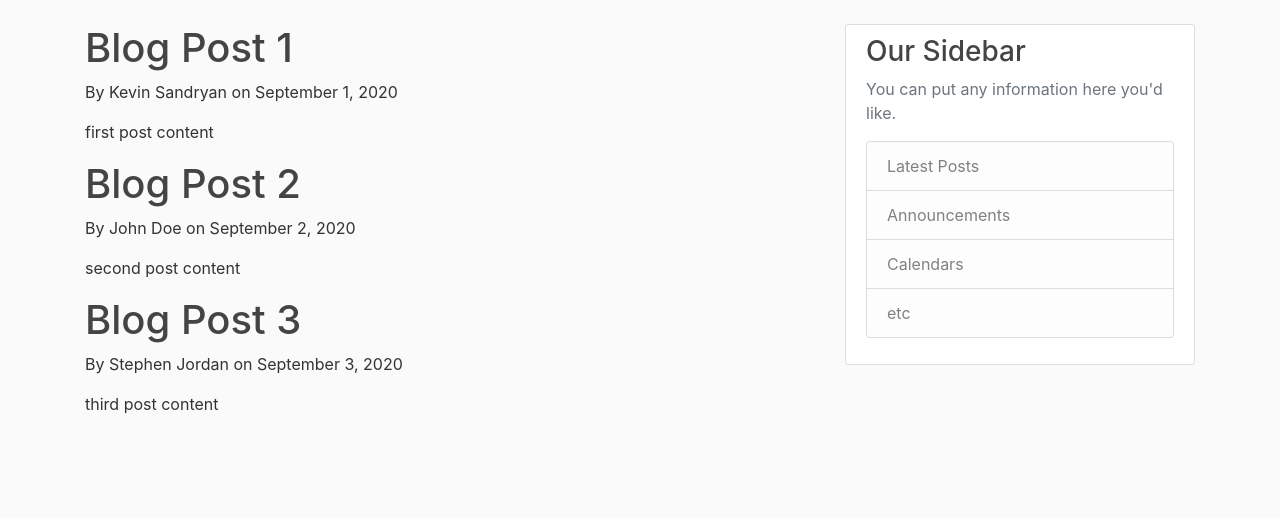
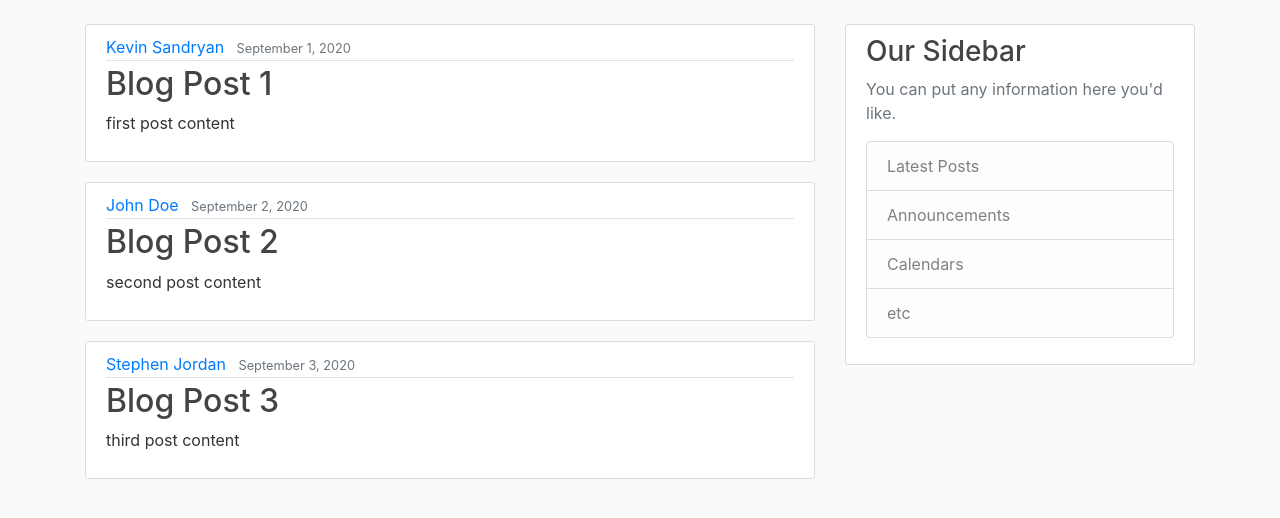
Before and after one commit to kevinsandry/learn-flask, a Flask app: page / in a window 1280 px wide. Shown: the part 56-574 px from the top of the page. Run offline with Flask 2, Linux system fonts and the light colour scheme; some libraries are stand-ins or nearby versions.

Commit message:
add article section

```diff
--- a/Flaskblog.py
+++ b/Flaskblog.py
@@ -1,4 +1,4 @@
-from flask import Flask, render_template
+from flask import Flask, render_template, url_for
 app = Flask(__name__)
 
 posts = [
--- a/templates/home.html
+++ b/templates/home.html
@@ -1,8 +1,15 @@
 {% extends "layout.html" %}
 {% block content %}
         {% for post in posts %}
-            <h1>{{ post.title }}</h1>
-            <p>By {{ post.author }} on {{ post.date_posted }}</p>
-            <p>{{ post.content }}</p>
+        <article class="media content-section">
+            <div class="media-body">
+              <div class="article-metadata">
+                <a class="mr-2" href="#">{{ post.author }}</a>
+                <small class="text-muted">{{ post.date_posted }}</small>
+              </div>
+              <h2><a class="article-title" href="#">{{ post.title }}</a></h2>
+              <p class="article-content">{{ post.content }}</p>
+            </div>
+          </article>
         {% endfor %}
 {% endblock content %}
```
